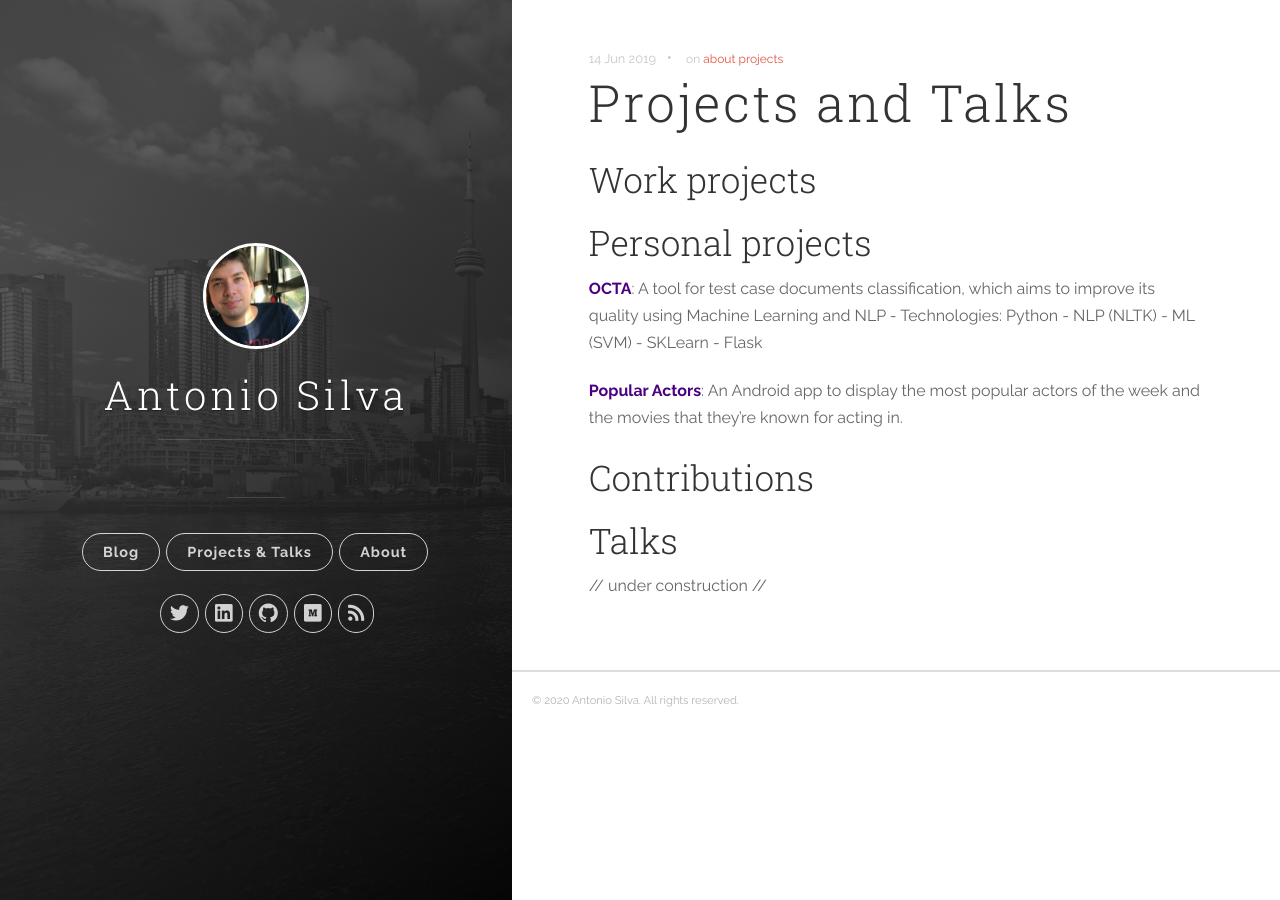
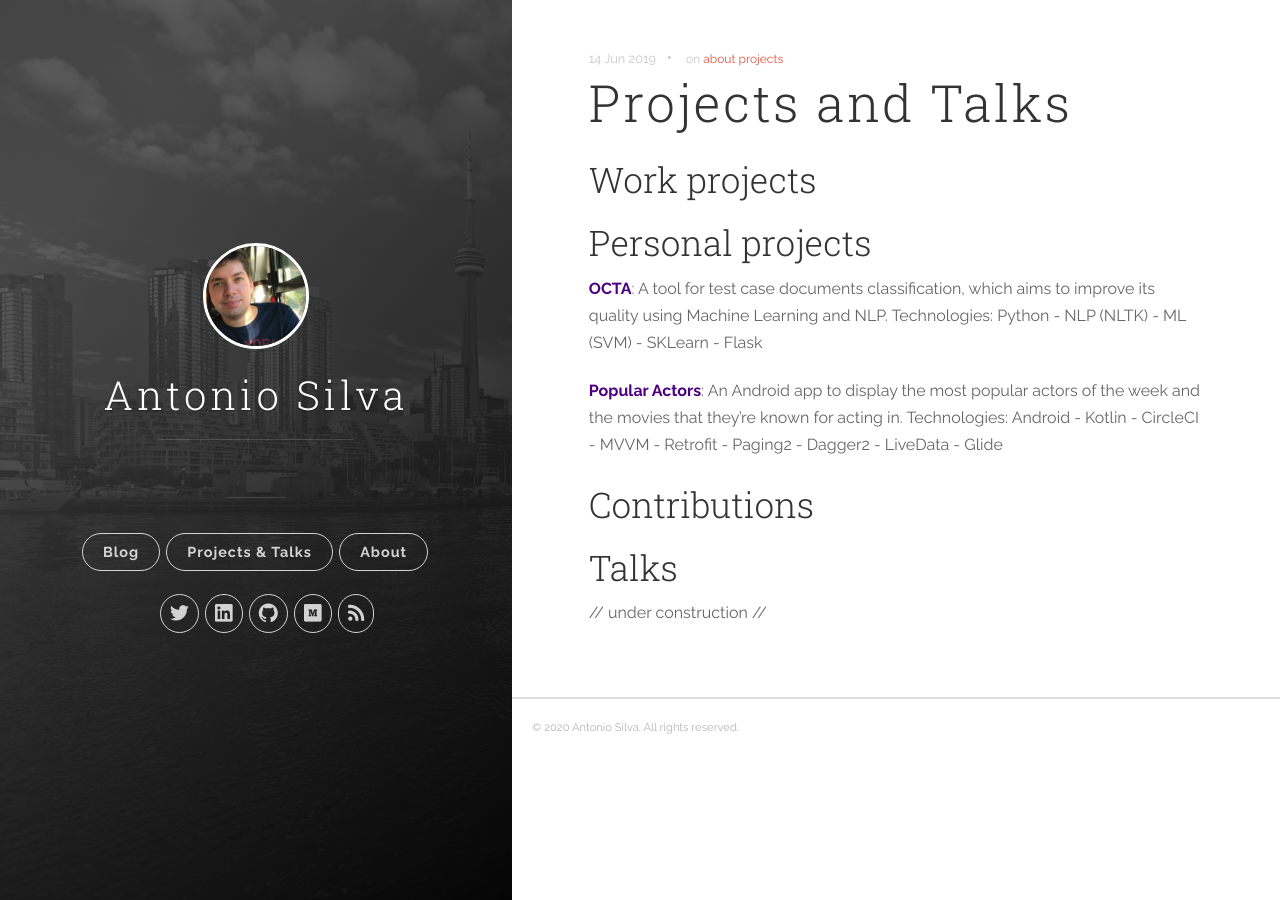
Before and after one commit to antoniosj/antoniosj.github.io, a Jekyll site: the page built from _posts/2020-06-14-projects.markdown, in a window 1280 px wide. Built offline with Jekyll 4.4.1, drawn with Linux system fonts in a browser that asks for light colours.

Commit message:
Update 2020-06-14-projects.markdown

```diff
--- a/_posts/2020-06-14-projects.markdown
+++ b/_posts/2020-06-14-projects.markdown
@@ -9,9 +9,9 @@
 ## Work projects
 
 ## Personal projects
-<a href="https://www.antoniosj.com/2018/octa/"><strong class="indigo">OCTA</strong></a>: A tool for test case documents classification, which aims to improve its quality using Machine Learning and NLP - Technologies: Python - NLP (NLTK) - ML (SVM) - SKLearn - Flask
+<a href="https://www.antoniosj.com/2018/octa/"><strong class="indigo">OCTA</strong></a>: A tool for test case documents classification, which aims to improve its quality using Machine Learning and NLP. Technologies: Python - NLP (NLTK) - ML (SVM) - SKLearn - Flask
 
-<a href="https://github.com/antoniosj/popular-actors/blob/master/README.md"><strong class="indigo">Popular Actors</strong></a>: An Android app to display the most popular actors of the week and the movies that they're known for acting in.
+<a href="https://github.com/antoniosj/popular-actors/blob/master/README.md"><strong class="indigo">Popular Actors</strong></a>: An Android app to display the most popular actors of the week and the movies that they're known for acting in. Technologies: Android - Kotlin - CircleCI - MVVM - Retrofit - Paging2 - Dagger2 - LiveData - Glide
 
 ## Contributions
 
```
